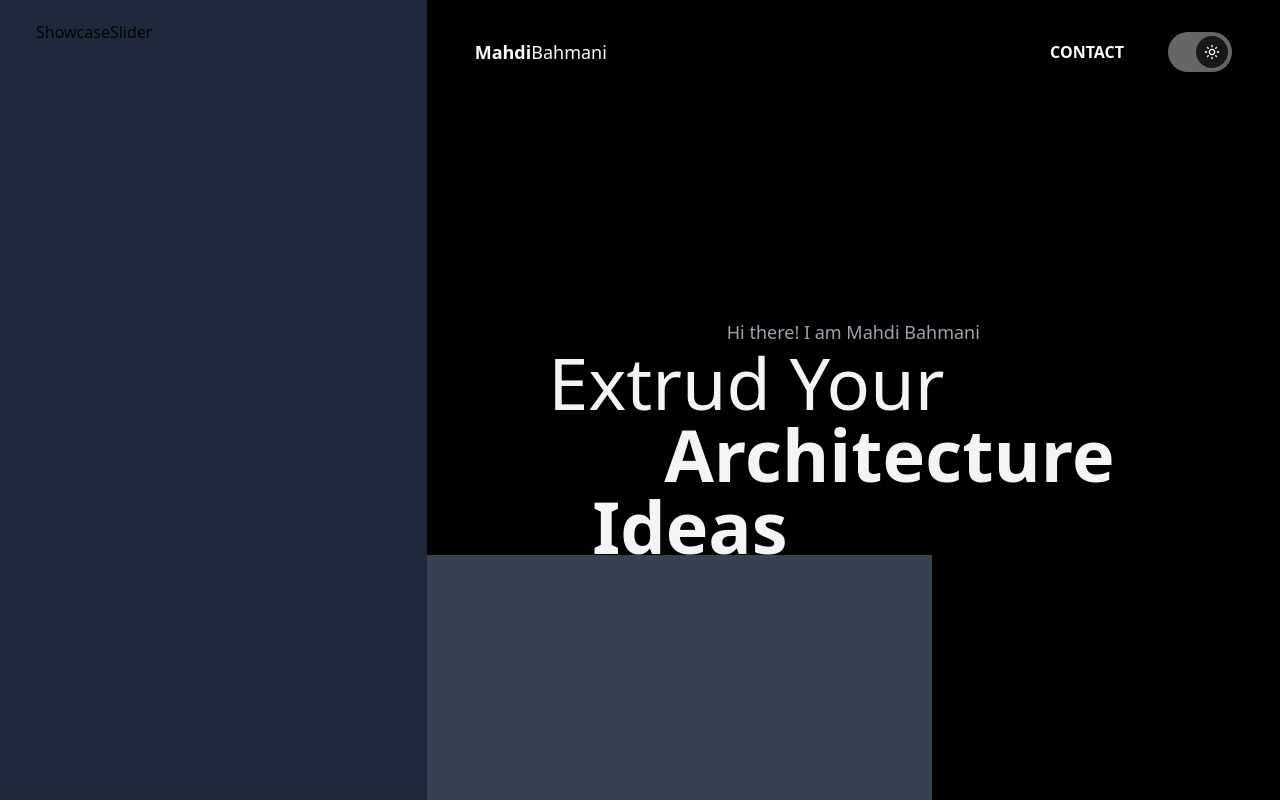
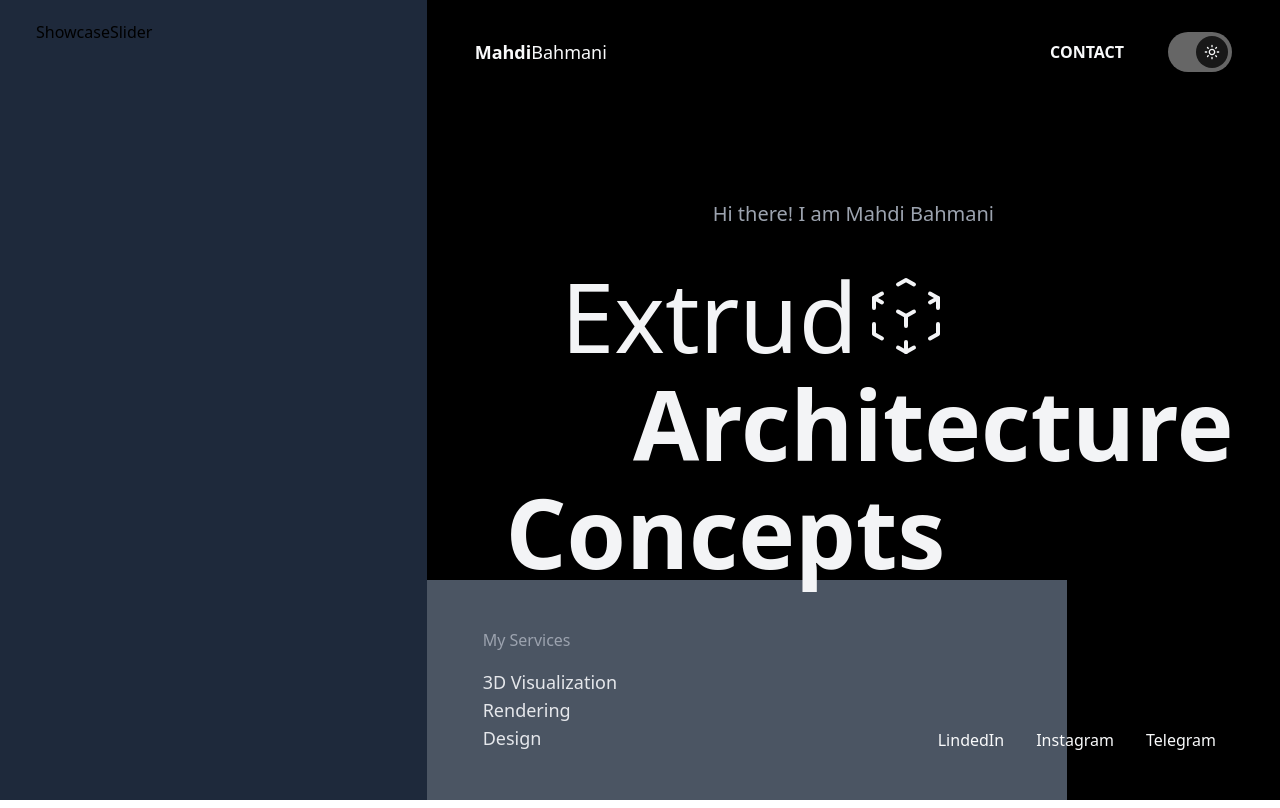
Before and after one commit to frshaad/cg-artist-portfolio, a React (Vite) app: page / in a window 1280 px wide. Built offline with nearby package versions, Linux system fonts and the light colour scheme.

Commit message:
showcase content done

```diff
--- a/src/components/Showcase.jsx
+++ b/src/components/Showcase.jsx
@@ -3,7 +3,7 @@ import { ShowcaseSlider } from './ShowcaseSlider'
 
 export const Showcase = () => {
   return (
-    <div className='flex h-screen bg-slate-50 dark:bg-black'>
+    <div className='flex max-h-screen bg-slate-50 dark:bg-black'>
       <ShowcaseSlider />
       <ShowcaseContent />
     </div>
--- a/src/components/ShowcaseContent.jsx
+++ b/src/components/ShowcaseContent.jsx
@@ -1,11 +1,15 @@
 import { ShowcaseHeader } from './ShowcaseHeader'
 import { ShowcaseInfo } from './ShowcaseInfo'
+import { ShowcaseServices } from './ShowcaseServices'
+import { ShowcaseSocial } from './ShowcaseSocial'
 
 export const ShowcaseContent = () => {
   return (
-    <div className='w-2/3 px-12 py-8'>
+    <div className='relative flex w-2/3 flex-col px-12 py-8'>
       <ShowcaseHeader />
       <ShowcaseInfo />
+      <ShowcaseServices />
+      <ShowcaseSocial />
     </div>
   )
 }
--- a/src/components/ShowcaseHeader.jsx
+++ b/src/components/ShowcaseHeader.jsx
@@ -33,8 +33,7 @@ export const ShowcaseHeader = () => {
       <div className='flex items-center justify-center gap-6'>
         <a
           href='#contact'
-          // className=' rounded-full border-2 border-gray-800 py-2 px-5 font-semibold transition hover:bg-gray-800 hover:text-gray-50 dark:border-gray-50 dark:text-gray-50 dark:hover:bg-gray-50  dark:hover:text-gray-800 '
-          className='py-2 px-5 font-semibold uppercase transition hover:bg-gray-800 hover:text-gray-50 dark:border-gray-50 dark:text-gray-50 dark:hover:bg-gray-50  dark:hover:text-gray-800 '
+          className='py-2 px-5 font-semibold uppercase transition hover:bg-gray-800 hover:text-gray-50  dark:text-gray-50 dark:hover:bg-gray-50  dark:hover:text-gray-800 '
         >
           Contact
         </a>
--- a/src/components/ShowcaseInfo.jsx
+++ b/src/components/ShowcaseInfo.jsx
@@ -1,21 +1,23 @@
+import { Tb3DCubeSphere } from 'react-icons/tb'
+
 export const ShowcaseInfo = () => {
   return (
-    <div className='relative grid h-full w-full place-content-center'>
-      <p className='text-center text-lg font-extralight  text-gray-700 dark:text-gray-400'>
+    <div className='relative flex flex-col gap-10 pt-32'>
+      <p className='select-none text-center text-xl font-extralight text-gray-700 dark:text-gray-400'>
         Hi there! I am Mahdi Bahmani
       </p>
-      <div className='z-10 grid place-content-center'>
-        <p className='-translate-x-20 text-7xl font-thin capitalize text-gray-900 dark:text-gray-100'>
-          extrud your
+      <div className='z-10 flex flex-col items-center justify-center gap-3'>
+        <p className='relative -left-24 flex select-none items-center text-8xl font-thin capitalize text-gray-900 ease-in-out hover:font-normal hover:tracking-wide dark:text-gray-100'>
+          extrud{' '}
+          <Tb3DCubeSphere className='h-24 w-24 stroke-gray-900 stroke-1 hover:rotate-180  dark:stroke-gray-100' />
         </p>
-        <p className='translate-x-9 text-7xl font-semibold capitalize text-gray-900 dark:text-gray-100'>
+        <p className='relative left-20 select-none text-8xl font-semibold capitalize text-gray-900 dark:text-gray-100'>
           architecture
         </p>
-        <p className='-translate-x-9 text-7xl font-semibold capitalize text-gray-900 dark:text-gray-100'>
-          ideas
+        <p className='relative -left-32 select-none text-8xl font-semibold capitalize text-gray-900 dark:text-gray-100'>
+          concepts
         </p>
       </div>
-      <div className='absolute -left-12 bottom-2 z-0 h-1/3 w-2/3 bg-gray-700'></div>
     </div>
   )
 }
--- /dev/null
+++ b/src/components/ShowcaseServices.jsx
@@ -0,0 +1,17 @@
+import { services } from '../data/services'
+
+export const ShowcaseServices = () => {
+  return (
+    <div className='absolute left-0 bottom-0 w-[40rem] bg-gray-600 px-14 py-12'>
+      <p className='mb-4 text-base font-light  text-gray-400'>My Services</p>
+
+      <ul>
+        {services.map((service, index) => (
+          <li className='text-lg font-normal text-gray-200' key={index}>
+            {service}
+          </li>
+        ))}
+      </ul>
+    </div>
+  )
+}
--- /dev/null
+++ b/src/components/ShowcaseSocial.jsx
@@ -0,0 +1,15 @@
+export const ShowcaseSocial = () => {
+  return (
+    <div className='absolute bottom-0 right-0 flex gap-8 px-16 py-12 dark:text-gray-50 '>
+      <a href='https://www.linkedin.com/in/mahdibahmani' target='_blank'>
+        LindedIn
+      </a>
+      <a href='https://www.instagram.com/rendersbox' target='_blank'>
+        Instagram
+      </a>
+      <a href='https://t.me/rendersbox' target='_blank'>
+        Telegram
+      </a>
+    </div>
+  )
+}
--- /dev/null
+++ b/src/data/services.js
@@ -0,0 +1 @@
+export const services = ['3D Visualization', 'Rendering', 'Design']
```
